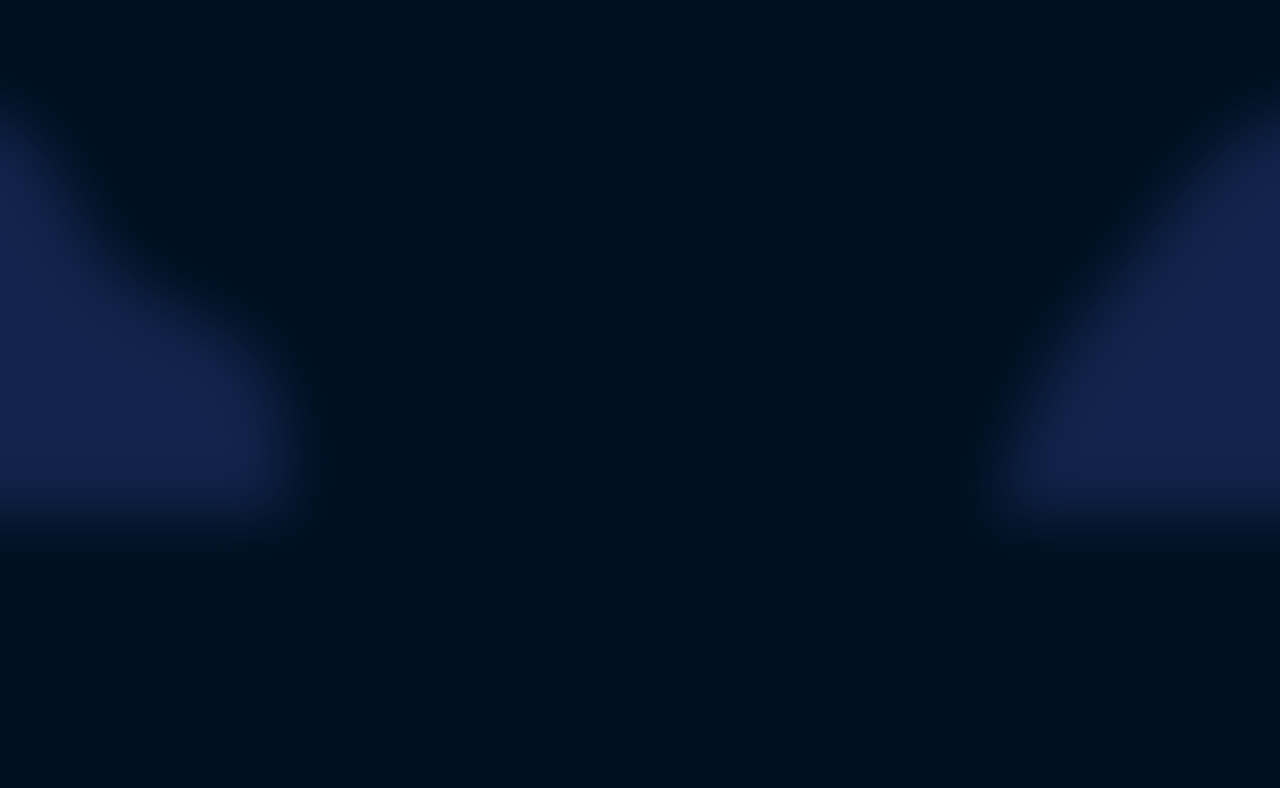
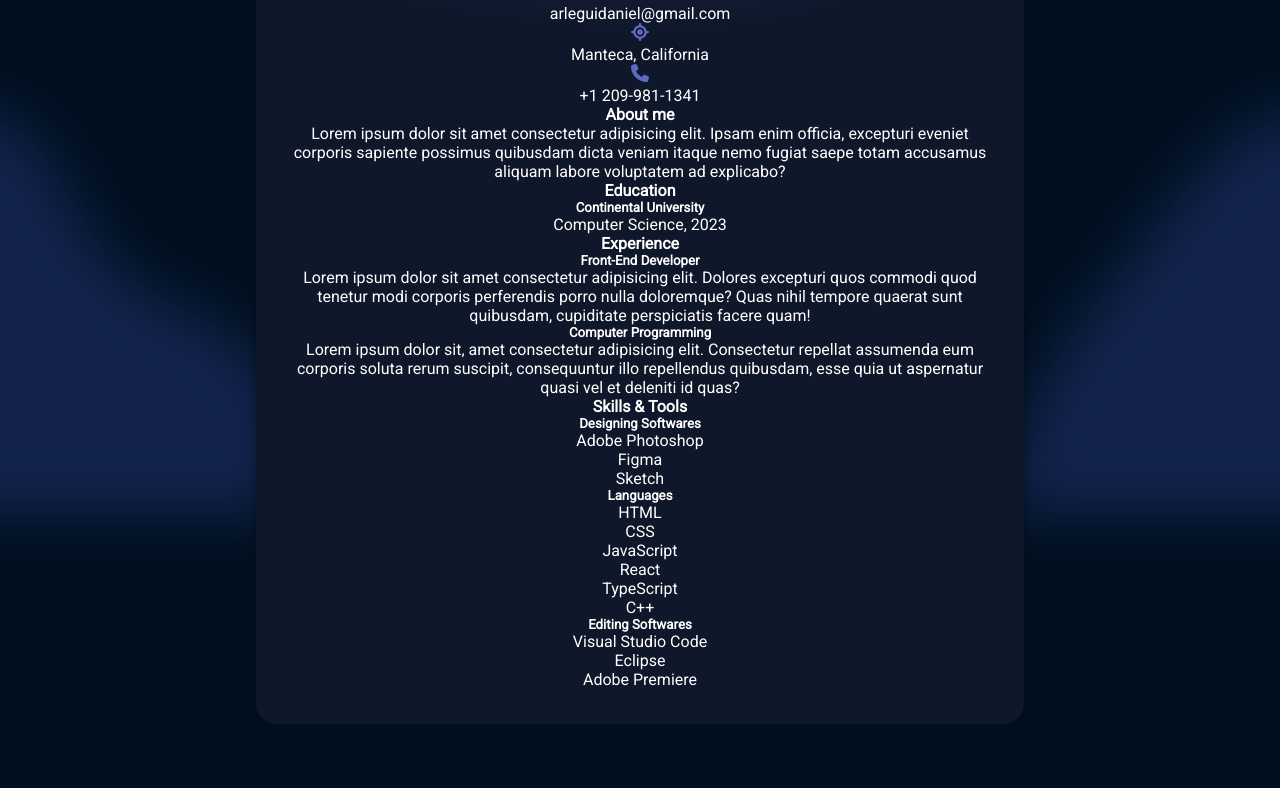
Before and after one commit to DArlegui/Mini-Portfolio, a plain HTML site: page index.html in a window 1280 px wide. Shown: the part 398-1186 px from the top of the page. Before the commit the page ends 800 px from the top, so only its background shows below. Drawn offline with Linux system fonts and the light colour scheme; a web font is replaced by a local one.

Commit message:
html finished

```diff
--- a/index.html
+++ b/index.html
@@ -13,8 +13,87 @@
     </div>
 
     <div id="portfolio">
-      <h1>Portfolio</h1>
+      <!-- Header -->
+      <img src="./assets/photo.png" alt="Profile Picture" class="photo" width="220px" />
+      <h1 class="name">Daniel Arlegui</h1>
+      <h4 class="position">Front-End Developer</h4>
+      <div class="contactBox flex">
+        <img src="./assets/email.svg" width="18px" />
+        <p>arleguidaniel@gmail.com</p>
+        <div class="location flex">
+          <img src="./assets/location.svg" width="18px" />
+          <p>Manteca, California</p>
+        </div>
+        <div class="phone flex">
+          <img src="./assets/phone.svg" width="18px" />
+          <p>+1 209-981-1341</p>
+        </div>
+      </div>
+
+      <!-- Contents -->
+      <div class="contentBox flex">
+        <div class="left">
+          <div class="about"></div>
+          <h4>About me</h4>
+          <p>
+            Lorem ipsum dolor sit amet consectetur adipisicing elit. Ipsam enim officia, excepturi eveniet corporis sapiente possimus quibusdam dicta veniam itaque nemo fugiat
+            saepe totam accusamus aliquam labore voluptatem ad explicabo?
+          </p>
+          <div class="edu">
+            <h4>Education</h4>
+            <h5>Continental University</h5>
+            <span></span>
+            <p>Computer Science, 2023</p>
+          </div>
+          <div class="exp">
+            <h4>Experience</h4>
+            <h5>Front-End Developer</h5>
+            <span></span>
+            <p>
+              Lorem ipsum dolor sit amet consectetur adipisicing elit. Dolores excepturi quos commodi quod tenetur modi corporis perferendis porro nulla doloremque? Quas nihil
+              tempore quaerat sunt quibusdam, cupiditate perspiciatis facere quam!
+            </p>
+            <h5>Computer Programming</h5>
+            <span></span>
+            <p>
+              Lorem ipsum dolor sit, amet consectetur adipisicing elit. Consectetur repellat assumenda eum corporis soluta rerum suscipit, consequuntur illo repellendus quibusdam,
+              esse quia ut aspernatur quasi vel et deleniti id quas?
+            </p>
+          </div>
+        </div>
+        <div class="right">
+          <h4>Skills & Tools</h4>
+          <div class="DSBox">
+            <h5>Designing Softwares</h5>
+            <div class="DSNames">
+              <p>Adobe Photoshop</p>
+              <p>Figma</p>
+              <p>Sketch</p>
+            </div>
+          </div>
+          <div class="LBox">
+            <h5>Languages</h5>
+            <div class="LNames">
+              <p>HTML</p>
+              <p>CSS</p>
+              <p>JavaScript</p>
+              <p>React</p>
+              <p>TypeScript</p>
+              <p>C++</p>
+            </div>
+          </div>
+          <div class="ESBox">
+            <h5>Editing Softwares</h5>
+            <div class="ESNames">
+              <p>Visual Studio Code</p>
+              <p>Eclipse</p>
+              <p>Adobe Premiere</p>
+            </div>
+          </div>
+        </div>
+      </div>
     </div>
-
   </body>
 </html>
+
+<!-- 12:30 -->
```
